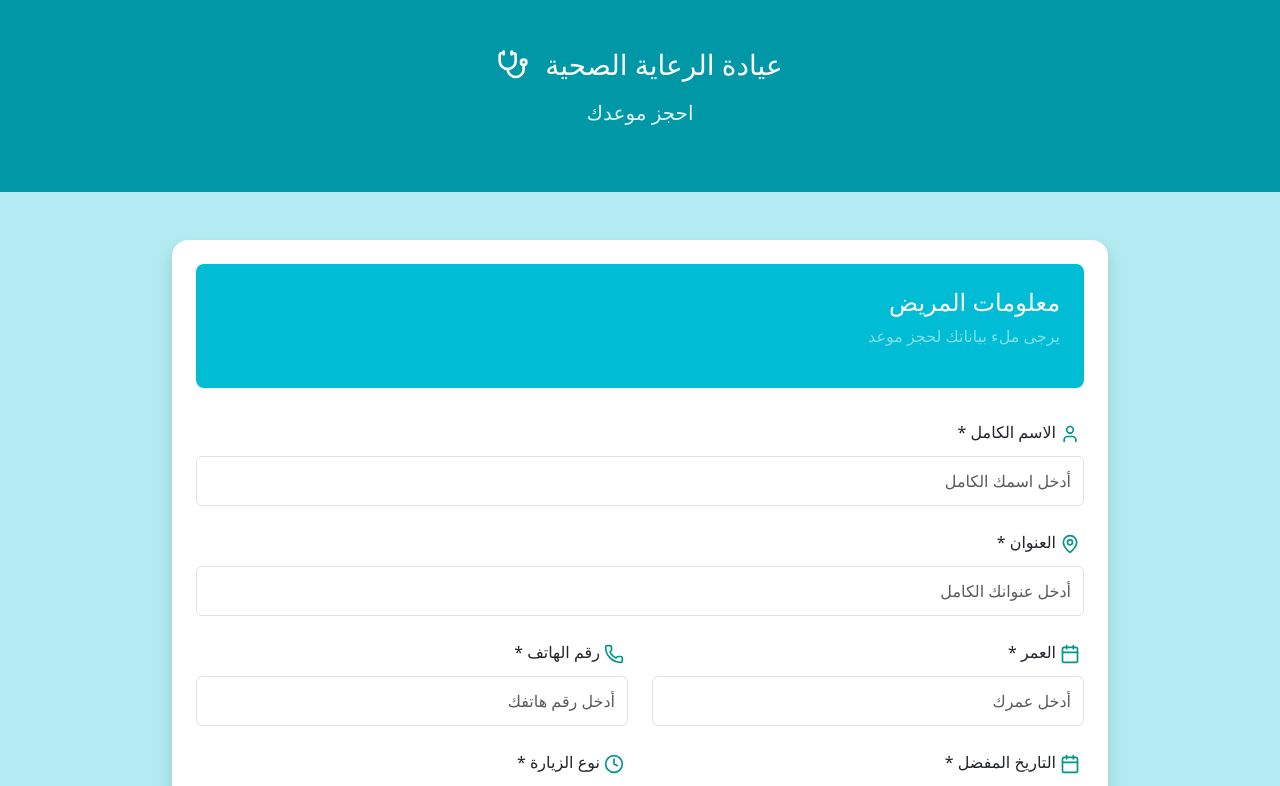
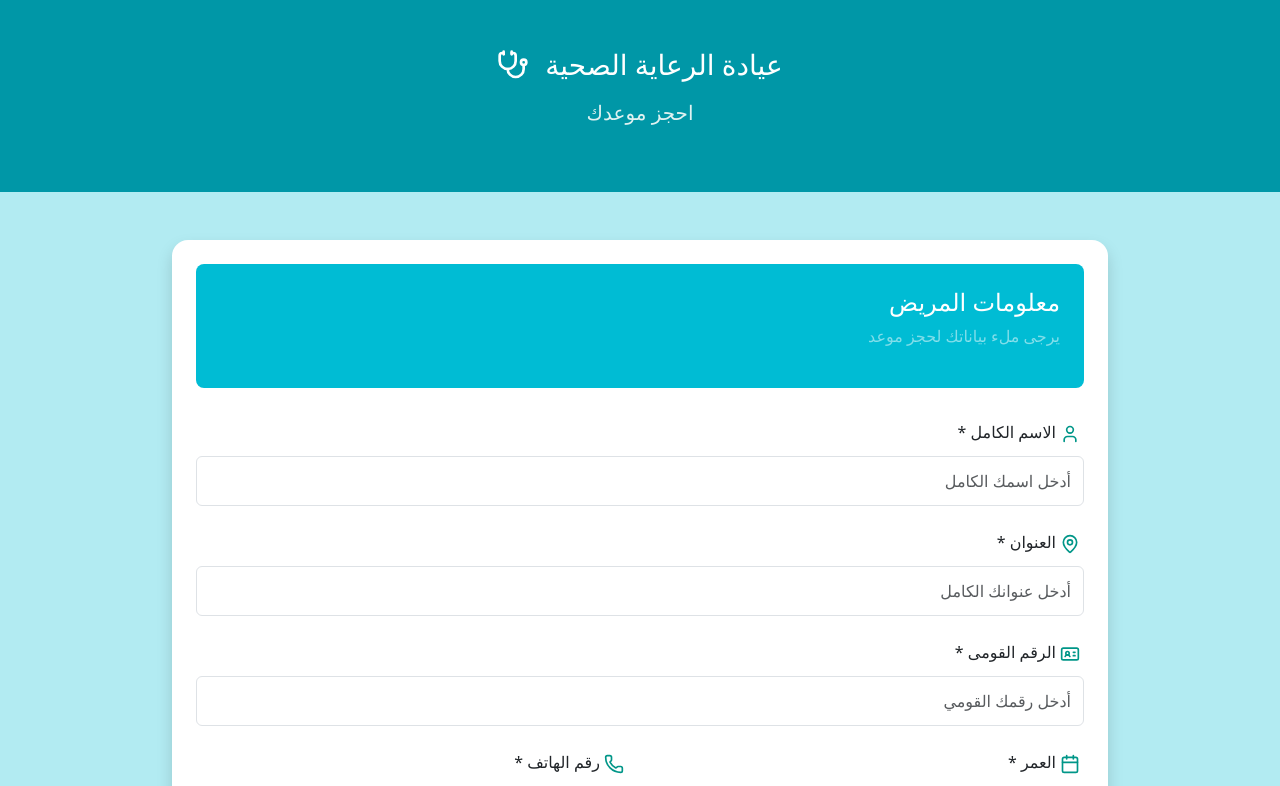
Before and after one commit to Mohammad-Eldabaa/health_project, a React (Vite) app: page / in a window 1280 px wide. Shown: the top 786 px of the page. Built offline with nearby package versions, Linux system fonts and the light colour scheme.

Commit message:
conntect booking with supabase

```diff
--- a/package.json
+++ b/package.json
@@ -10,6 +10,7 @@
     "preview": "vite preview"
   },
   "dependencies": {
+    "@supabase/supabase-js": "^2.52.0",
     "bootstrap": "^5.3.7",
     "formik": "^2.4.6",
     "lucide-react": "^0.525.0",
--- a/src/pages/bookingPage/component/Body.jsx
+++ b/src/pages/bookingPage/component/Body.jsx
@@ -9,6 +9,7 @@ import { AddressInput } from "./AddressInput.jsx";
 import { NameInput } from "./NameInput.jsx";
 import { FormHeader } from "./FormHeader.jsx";
 import { Formik, Form } from "formik";
+import { NationalId } from "./National_ID.jsx";
 
 export function Body({ formData, handleSubmit, Schema }) {
   return (
@@ -23,6 +24,7 @@ export function Body({ formData, handleSubmit, Schema }) {
           <div className="row g-4">
             <NameInput />
             <AddressInput />
+            <NationalId />
             <AgeInput />
             <PhoneInput />
             <BookingDataInput />
--- /dev/null
+++ b/src/pages/bookingPage/component/National_ID.jsx
@@ -0,0 +1,33 @@
+import React from "react";
+import { IdCard } from "lucide-react";
+import { Field, ErrorMessage } from "formik";
+
+export function NationalId() {
+  return (
+    <div className="col-12">
+      <label className="form-label text-dark">
+        <IdCard
+          className=" p-1"
+          size={28}
+          style={{
+            color: "#009688",
+          }}
+        />
+        الرقم القومى *
+      </label>
+      <Field
+        type="text"
+        name="nationalId"
+        required
+        className="form-control text-end"
+        placeholder="أدخل رقمك القومي"
+        style={{ direction: "rtl", height: "50px" }}
+      />
+      <ErrorMessage
+        name="nationalId"
+        component="div"
+        className="text-danger small mt-1"
+      />
+    </div>
+  );
+}
--- a/src/pages/bookingPage/schema.js
+++ b/src/pages/bookingPage/schema.js
@@ -1,4 +1,5 @@
 import * as Yup from "yup";
+import { addPatient } from "../../supaBase/booking";
 
 export const Schema = Yup.object({
   fullName: Yup.string()
@@ -7,6 +8,10 @@ export const Schema = Yup.object({
   address: Yup.string()
     .required("العنوان مطلوب")
     .min(3, "برجاء دخال اسم المحافظة على الأقل"),
+  nationalId: Yup.string()
+    .required("رقم الهوية الوطنية مطلوب")
+    .min(14, "رقم الهوية الوطنية يجب أن يكون 14 رقمًا")
+    .max(14, "رقم الهوية الوطنية يجب أن يكون 14 رقمًا"),
   age: Yup.number()
     .required("العمر مطلوب")
     .min(1, "برجاء دخال عر صحيح")
@@ -22,6 +27,7 @@ export const Schema = Yup.object({
 export const formData = {
   fullName: "",
   address: "",
+  nationalId: "",
   age: "",
   phoneNumber: "",
   bookingDate: "",
@@ -31,5 +37,5 @@ export const formData = {
 
 export const handleSubmit = (values) => {
   console.log("Booking submitted:", values);
-  alert("تم تقديم طلب الحجز بنجاح! سنتواصل معك قريباً لتأكيد الموعد.");
+  addPatient(values);
 };
--- /dev/null
+++ b/src/supaBase/booking.js
@@ -0,0 +1,16 @@
+import { createClient } from "@supabase/supabase-js";
+
+const supabaseUrl = import.meta.env.VITE_SUPABASE_URL;
+const supabaseKey = import.meta.env.VITE_SUPABASE_KEY;
+
+const supabase = createClient(supabaseUrl, supabaseKey);
+
+export const addPatient = async (patientData) => {
+  const { error } = await supabase.from("Patients").insert(patientData);
+
+  if (error) {
+    console.error("Error adding patient:", error);
+  } else {
+    alert("تم تقديم طلب الحجز بنجاح! سنتواصل معك قريباً لتأكيد الموعد.");
+  }
+};
```
Also changed, not shown: 2 other files (tests, documents, lock files or other folders).
